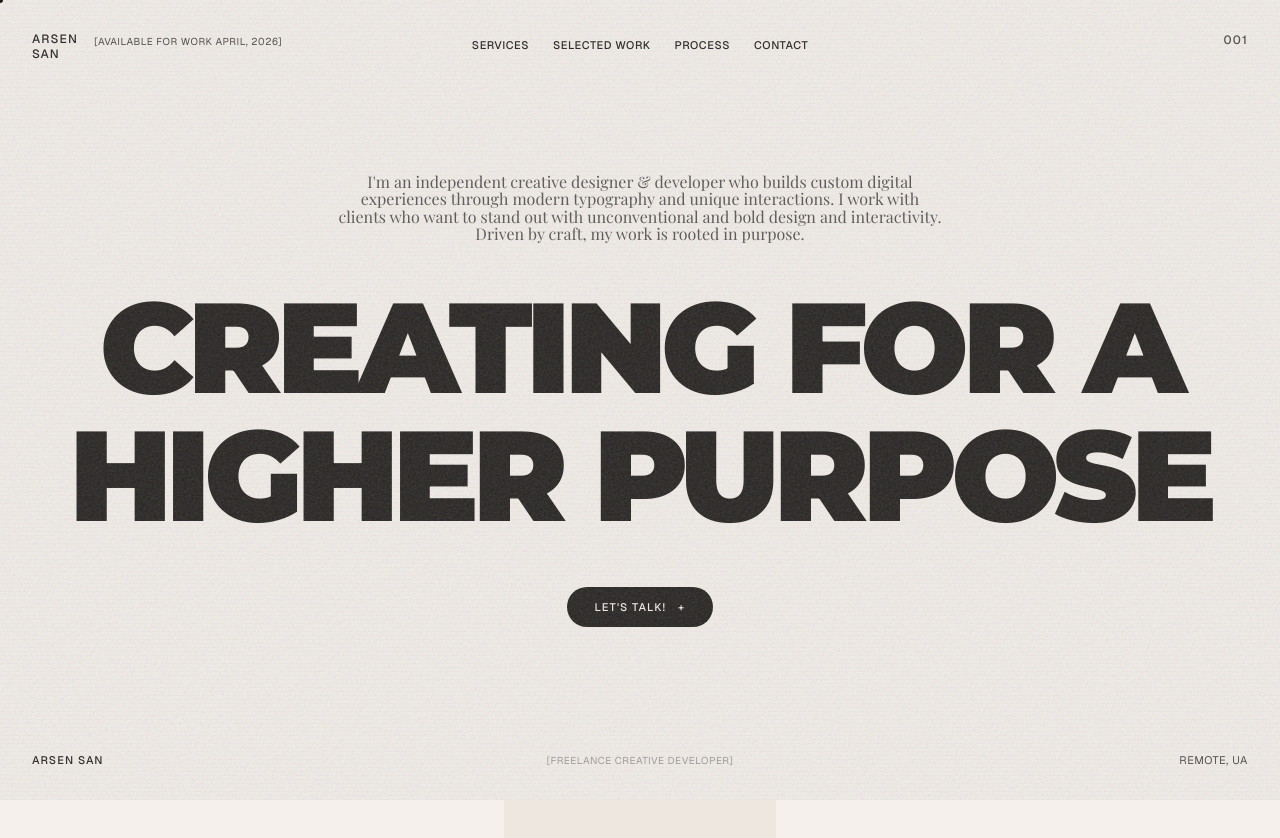
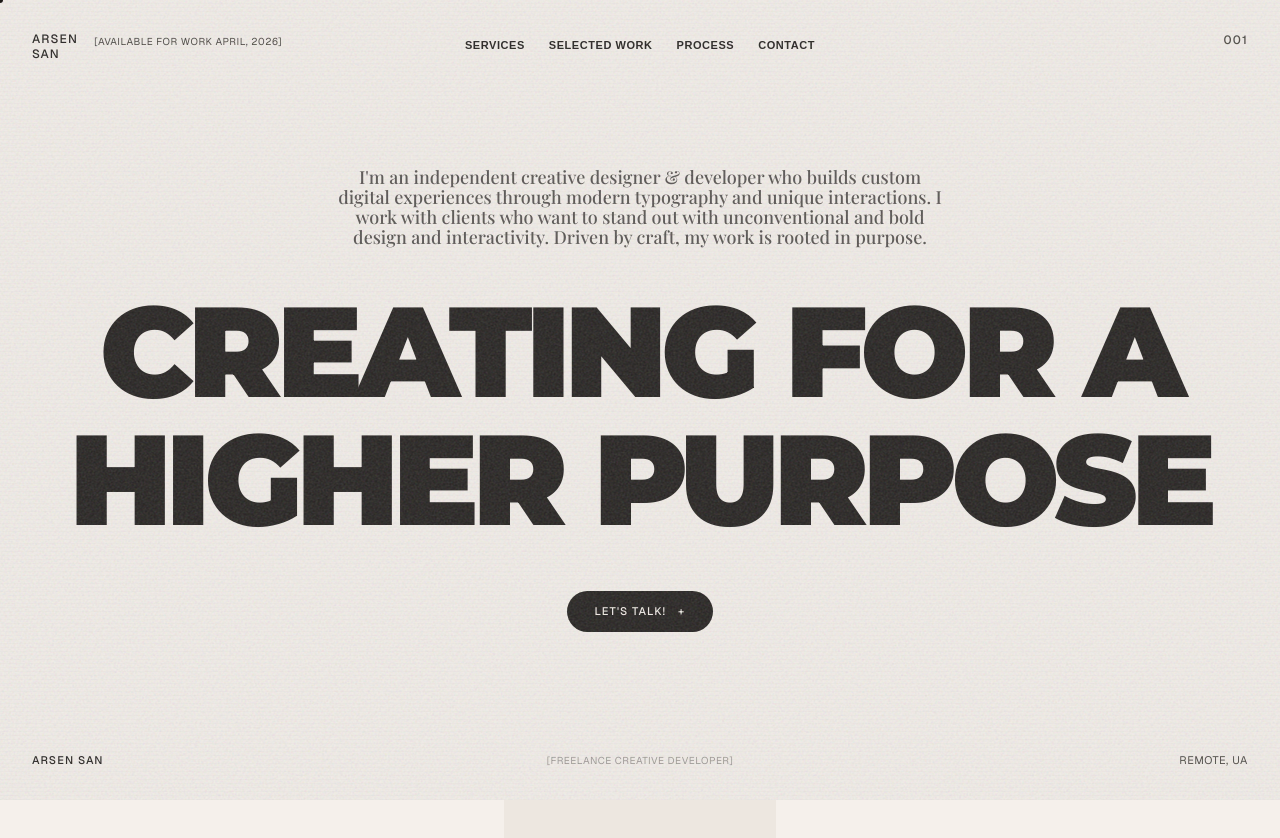
Before and after one commit to SenichSan/arsensan, a Next.js app: page / in a window 1280 px wide. Shown: the top 838 px of the page. Built offline with nearby package versions, Linux system fonts and the light colour scheme.

Commit message:
work with fonts 2

```diff
--- a/app/layout.tsx
+++ b/app/layout.tsx
@@ -14,11 +14,10 @@ const montserrat = Montserrat({
   display: "swap",
 });
 
-/* ── Serif font — Playfair Display for intro/accent text ── */
 const playfairDisplay = Playfair_Display({
   variable: "--font-serif",
   subsets: ["latin", "latin-ext"],
-  weight: ["400"],
+  weight: ["400", "500"],
   style: ["normal", "italic"],
   display: "swap",
 });
--- a/app/page.tsx
+++ b/app/page.tsx
@@ -8,7 +8,7 @@ export default function Home() {
         <div className="flex flex-col items-center justify-center w-full max-w-[95vw] z-10 pointer-events-auto">
 
           <p
-            className="w-[50%] text-center mb-6 md:mb-10 text-sm leading-[1.1] opacity-75 normal-case font-normal md:text-base"
+            className="w-[50%] text-center mb-6 md:mb-10 text-base leading-[1.1] opacity-75 normal-case font-medium md:text-lg"
             style={{ fontFamily: "var(--font-serif)" }}
           >
             I&apos;m an independent creative designer &amp; developer who builds
--- a/components/Navbar.tsx
+++ b/components/Navbar.tsx
@@ -52,8 +52,8 @@ export default function Navbar() {
               <a
                 href={href}
                 data-cursor="hover"
-                className="text-[11px] font-medium uppercase tracking-wider text-graphite transition-opacity duration-200 hover:opacity-40"
-                style={{ fontFamily: "var(--font-sans)" }}
+                className="text-[11px] font-semibold uppercase tracking-wider text-graphite transition-opacity duration-200 hover:opacity-40"
+                style={{ fontFamily: "'forma-djr-display', sans-serif" }}
               >
                 {label}
               </a>
```
